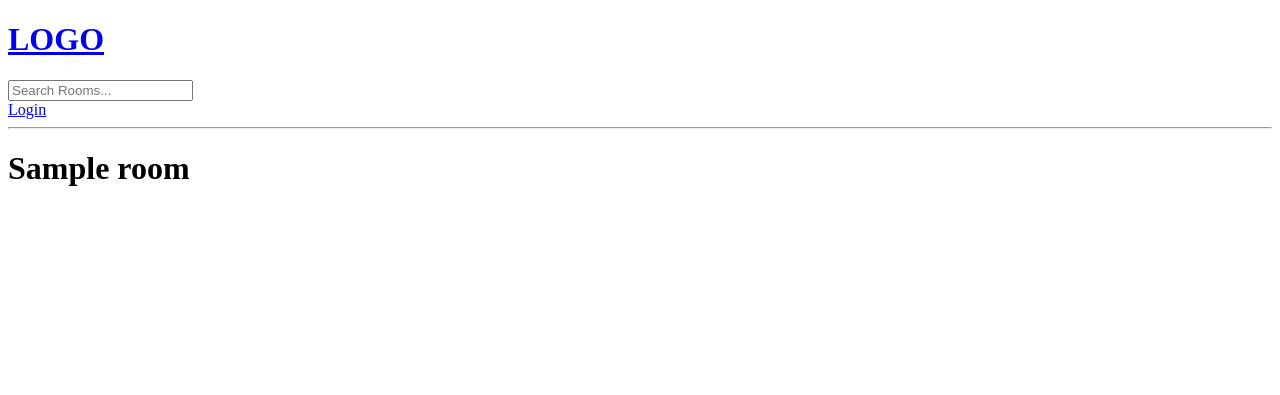
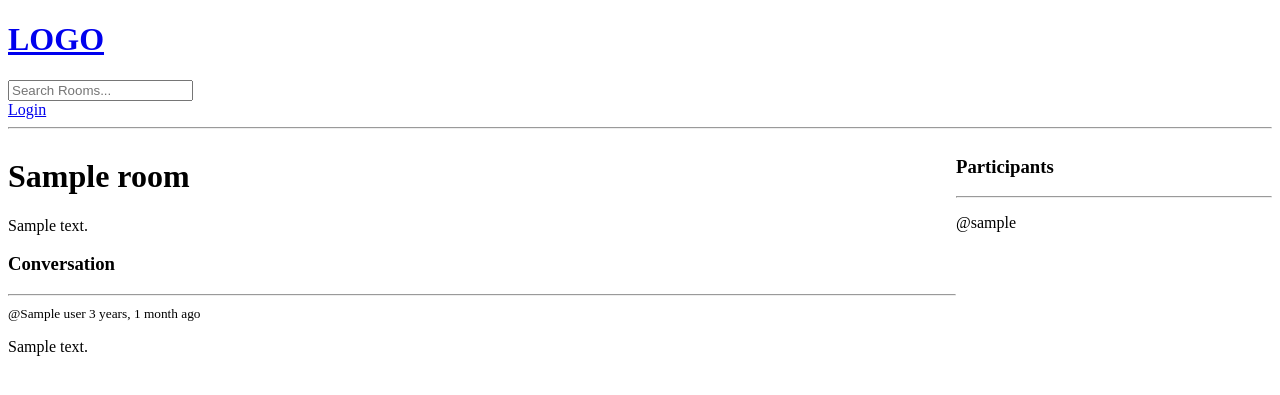
Before and after one commit to saratedd/studybud, a Django app: template base/templates/base/room.html in a window 1280 px wide. Shown: the top 395 px of the page. Run offline with Django 4.2, Linux system fonts and the light colour scheme; the template is opened without the code that fills it: most values are stand-ins (such as "Sample title", 1, 10 or a date in 2020).

Commit message:
add room messages crud

```diff
--- a/base/models.py
+++ b/base/models.py
@@ -14,7 +14,7 @@ class Room(models.Model):
     topic = models.ForeignKey(Topic, on_delete=models.SET_NULL, null=True)
     name = models.CharField(max_length=200)
     description = models.TextField(null=True, blank=True)       #false is default; desc is nullable
-    #participants =
+    participants = models.ManyToManyField(User, related_name='participants', blank=True)
     updated = models.DateTimeField(auto_now=True)               #snapshot on everytime we save this item
     created = models.DateTimeField(auto_now_add=True)            #snapshot when created
 
--- a/base/templates/base/room.html
+++ b/base/templates/base/room.html
@@ -1,6 +1,49 @@
 {% extends 'main.html' %}
 {% block content %}
 
-<h1>{{room.name}}</h1>
+<style>
+    .room-container{
+        display: grid;
+        grid-template-columns: 3fr 1fr;
+    }
+</style>
 
+<div class="room-container">
+    <div>
+        <h1>{{room.name}}</h1>
+        <p>{{room.description}}</p>
+
+        <div class="comment-wrapper">
+            <h3>Conversation</h3>
+            <hr>
+            {% for message in room_messages %}
+            <div>
+                {% if request.user == message.user %}
+                <a href="{% url 'delete-message' message.id %}">Delete</a>
+                {% endif%}
+                <!-- i dalje moze accessat preko urla tho -->
+                <!-- <a href="">Edit</a> -->
+                <small>@{{message.user}}    {{message.created | timesince}} ago</small>
+                <p>{{message.body}}</p>
+            </div>
+            {% endfor %}
+        </div>
+
+        {% if request.user.is_authenticated %}
+        <div class="comment-form">
+            <form method="POST" action="">
+                {% csrf_token %}
+                <input type="text" name="body" placeholder="Write your message here...">
+        </form>
+        </div>
+        {% endif %}
+    </div>
+    <div>
+        <h3>Participants</h3>
+        <hr>
+        {% for participant in participants %}
+        <p>@{{participant.username}}</p>
+        {% endfor %}
+    </div>
+</div>
 {% endblock content %}
--- a/base/urls.py
+++ b/base/urls.py
@@ -12,4 +12,6 @@ urlpatterns = [
     path('create-room/', views.createRoom, name='create-room'),
     path('update-room/<str:pk>/', views.updateRoom, name='update-room'),
     path('delete-room/<str:pk>/', views.deleteRoom, name='delete-room'),
+
+    path('delete-message/<str:pk>/', views.deleteMessage, name='delete-message'),
 ]
```
Also changed, not shown: base/views.py (+28 -2 lines), base/migrations/0004_room_participants.py (added), db.sqlite3.
